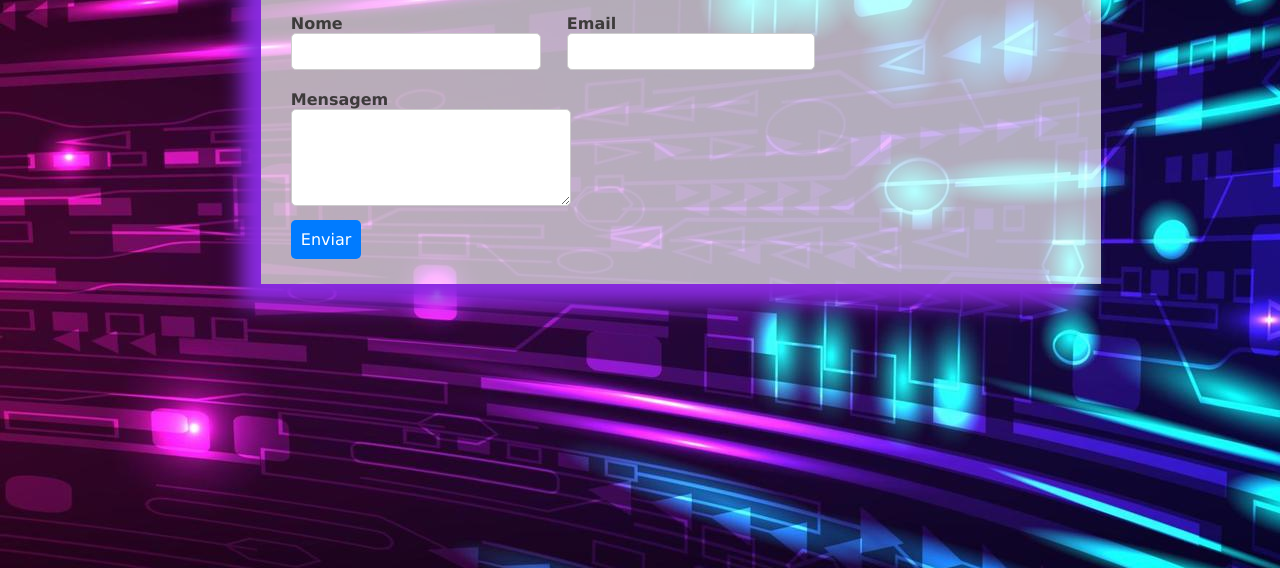
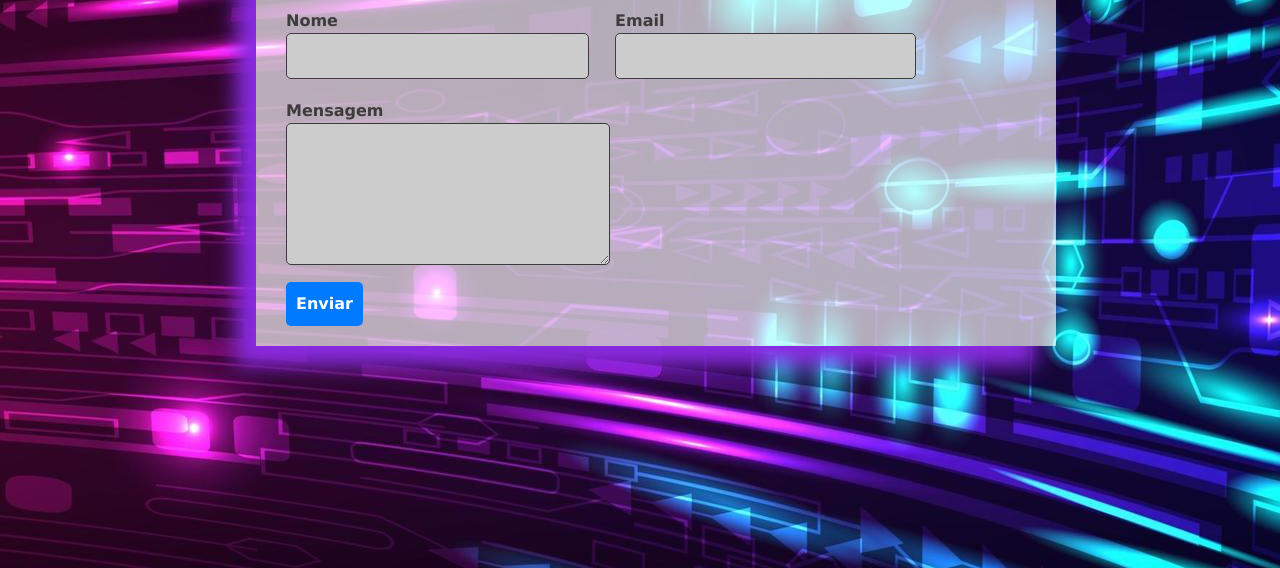
Before and after one commit to NandaCoderDev/Portifolio-fernanda, a plain HTML site: page contact.html in a window 1280 px wide. Shown: the part 232-800 px from the top of the page. Drawn offline with Linux system fonts and the light colour scheme; files that its build step writes are made by us from their sources; files whose address does not match are found by name.

Commit message:
correção de erros

```diff
--- a/assets/css/style.css
+++ b/assets/css/style.css
@@ -232,8 +232,9 @@ li h2{
 
     input, textarea {
         width: 100%;
+        background: #ccc;
       padding: 10px;
-      border: 1px solid #ccc;
+      border: 1px solid #3d3c3c;
       border-radius: 5px;
       box-sizing: border-box;
     }
--- a/contact.html
+++ b/contact.html
@@ -4,8 +4,9 @@
     <meta charset="UTF-8">
     <meta name="viewport" content="width=device-width, initial-scale=1.0">
     <title>Portifólio Fernanda Marques</title>
-    <link rel="stylesheet" href="index.html">
-    <link rel="stylesheet" href="./assests/css/style.css">
+    <link rel="stylesheet" type="text/css" href="/assets/css/reset.css"/>
+    <link rel="stylesheet" href="./assets/css/style.css">
+
     <link rel="stylesheet" href="https://cdnjs.cloudflare.com/ajax/libs/font-awesome/6.5.0/css/all.min.css">
 </head>
 <body>
--- a/index.html
+++ b/index.html
@@ -4,8 +4,8 @@
     <meta charset="UTF-8">
     <meta name="viewport" content="width=device-width, initial-scale=1.0">
     <title>Portifólio Fernanda Marques</title>
-    <link rel="stylesheet" type="text/css" href="/assests/css/reset.css" />
-    <link rel="stylesheet" href="./assests/css/style.css">
+    <link rel="stylesheet" type="text/css" href="/assets/css/reset.css" />
+    <link rel="stylesheet" href="./assets/css/style.css">
     <link rel="preconnect" href="https://fonts.googleapis.com">
     <link rel="preconnect" href="https://fonts.gstatic.com" crossorigin>
     <link href="https://fonts.googleapis.com/css2?family=Birthstone&display=swap" rel="stylesheet">
@@ -23,7 +23,7 @@
          </nav>
          <h2 class="bem-vindo">Bem vindo ao Meu Portifólio</h2>
         <section>
-            <img src="assests/image/Imagem do WhatsApp de 2025-05-16 à(s) 06.45.41_97d5fe62.jpg" alt="foto fernanda">
+            <img src="assets/image/Imagem do WhatsApp de 2025-05-16 à(s) 06.45.41_97d5fe62.jpg" alt="foto fernanda">
             <aside id="container">
             <h1 class="primeiro"><i>Prazer, Sou a Fernanda Marques !</i></h1>
             <p>Sou estudante de Análise e Desenvolvimento de Sistemas e apaixonada por desenvolvimento web.
```
Also changed, not shown: projects.html (+2 -2 lines).
